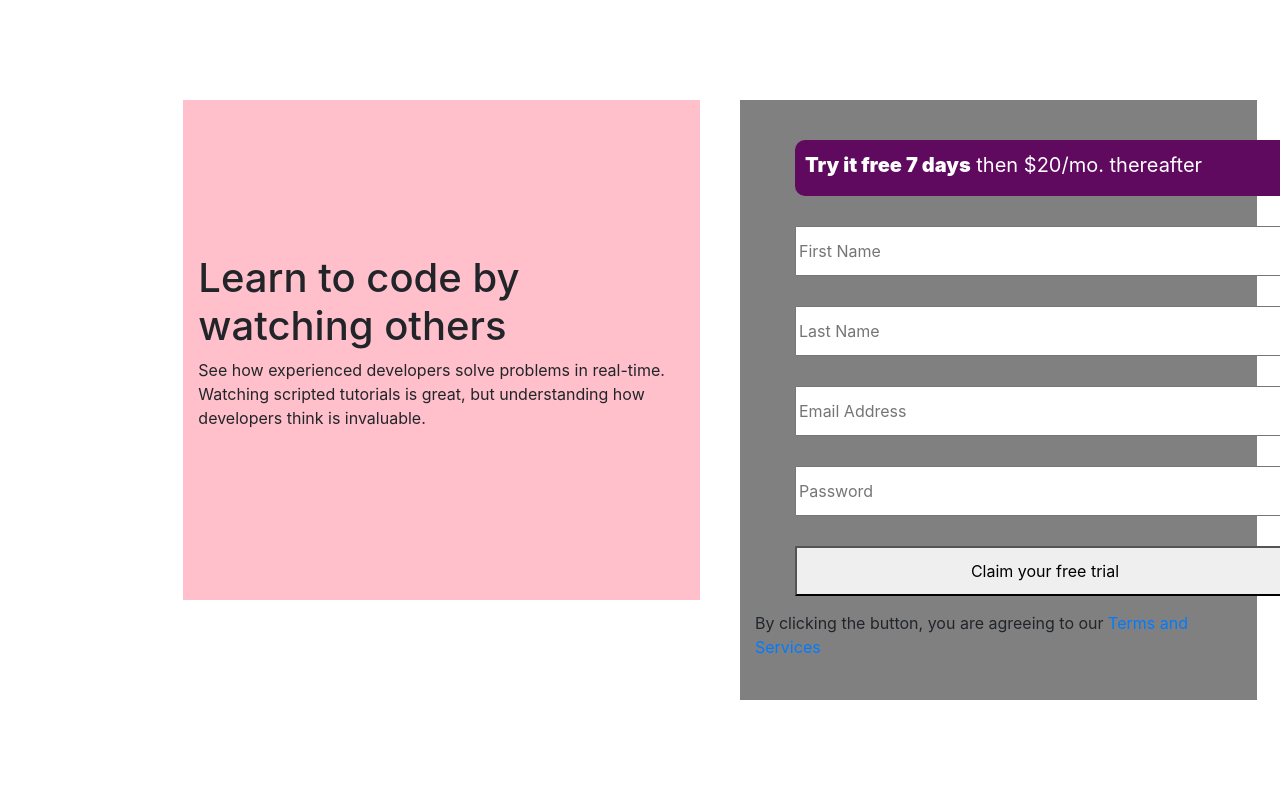
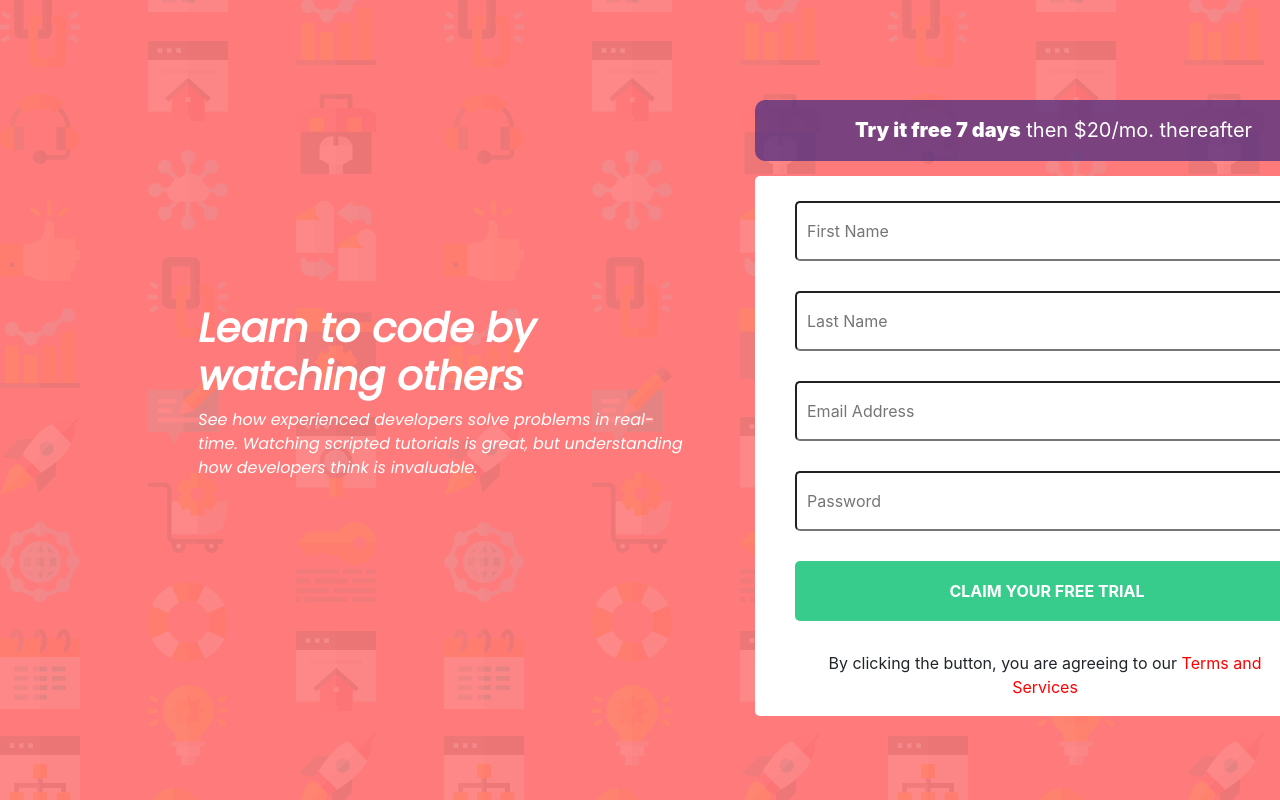
Before and after one commit to aminatakabba/intro_signup_form, a plain HTML site: page index.html in a window 1280 px wide. Shown: the top 800 px of the page. Drawn offline with nearby package versions, Linux system fonts and the light colour scheme.

Commit message:
finished the desktop version

```diff
--- a/index.html
+++ b/index.html
@@ -42,12 +42,12 @@
       <form action="#">
         <input type="text" class="finput" placeholder="First Name ">
         <input type="text" class="finput" placeholder="Last Name">
-        <input type="text" class="finput" placeholder="Email Address">
-        <input type="text" class="finput" placeholder="Password">
-        <button type="submit" class="finput">Claim your free trial </button>
+        <input type="email" class="finput" placeholder="Email Address">
+        <input type="password" class="finput" placeholder="Password">
+        <button type="submit" class="finput" id="submit">CLAIM YOUR FREE TRIAL </button>
       </form>
       <p class="terms">
-        By clicking the button, you are agreeing to our <a href="#">Terms and Services</a>
+        By clicking the button, you are agreeing to our <a href="#" id="term">Terms and Services</a>
       </p>
     </div>
   </div>
--- a/style.css
+++ b/style.css
@@ -1,3 +1,5 @@
+@import url('https://fonts.googleapis.com/css2?family=Poppins:ital@1&display=swap');
+
 body {
     padding: 100px;
     margin: 0px;
@@ -6,20 +8,24 @@ body {
     flex-direction: row;
     justify-content: center;
     flex-wrap: wrap;
+    background-color: hsl(0, 100%, 74%) ;
+    background-image: url(./images/bg-intro-desktop.png);
+
 }
 .left {
     float: left;
-    background-color: pink;
     width: 500px;
     height: 500px;
     display: flex;
     flex-direction: column;
     justify-content: center;
     margin-right: 20px;
+    padding-top: 100px;
+    font-family: 'Poppins', sans-serif;
+    color: white;
 }
 .right {
     float: right;
-    background-color: grey;
     width: 700px;
     height: 600px;
     display: flex;
@@ -30,22 +36,52 @@ body {
 .trial {
     display: flex;
     justify-content: flex-start;
-    width: 500px;
+    width: 580px;
     margin: 15px;
-    margin-left: 40px;
+    margin-left: 0px;
     padding-top: 10px;
     padding-left: 10px;
-    background-color: rgb(95, 10, 95);
+    background-color: rgba(85, 51, 129, 0.781);
     border-radius: 10px;
 }
 .trialtext {
     color: white;
     font-size: 20px;
     text-align: center;
+    margin-left: 90px;
+    padding-top: 5px;
 }
 .finput {
+    width: 500px;
+    height: 60px;
+    margin: 15px;
+    margin-left: 40px;
+    border-radius: 5px;
+    padding-left: 10px;
+}
+.terms {
     width: 500px;
     height: 50px;
     margin: 15px;
     margin-left: 40px;
+    text-align: center;
 }
+.title {
+    font-weight: 1000;
+}
+.formdiv {
+    background-color: white;
+    border-radius: 5px;
+    height: 550px;
+    width: 580px;
+    padding-top: 10px;
+}
+#submit {
+    background-color: hsl(154, 59%, 51%);
+    color: white;
+    border-color: transparent;
+    font-weight: 700;
+}
+#term {
+    color: red
+}
```
